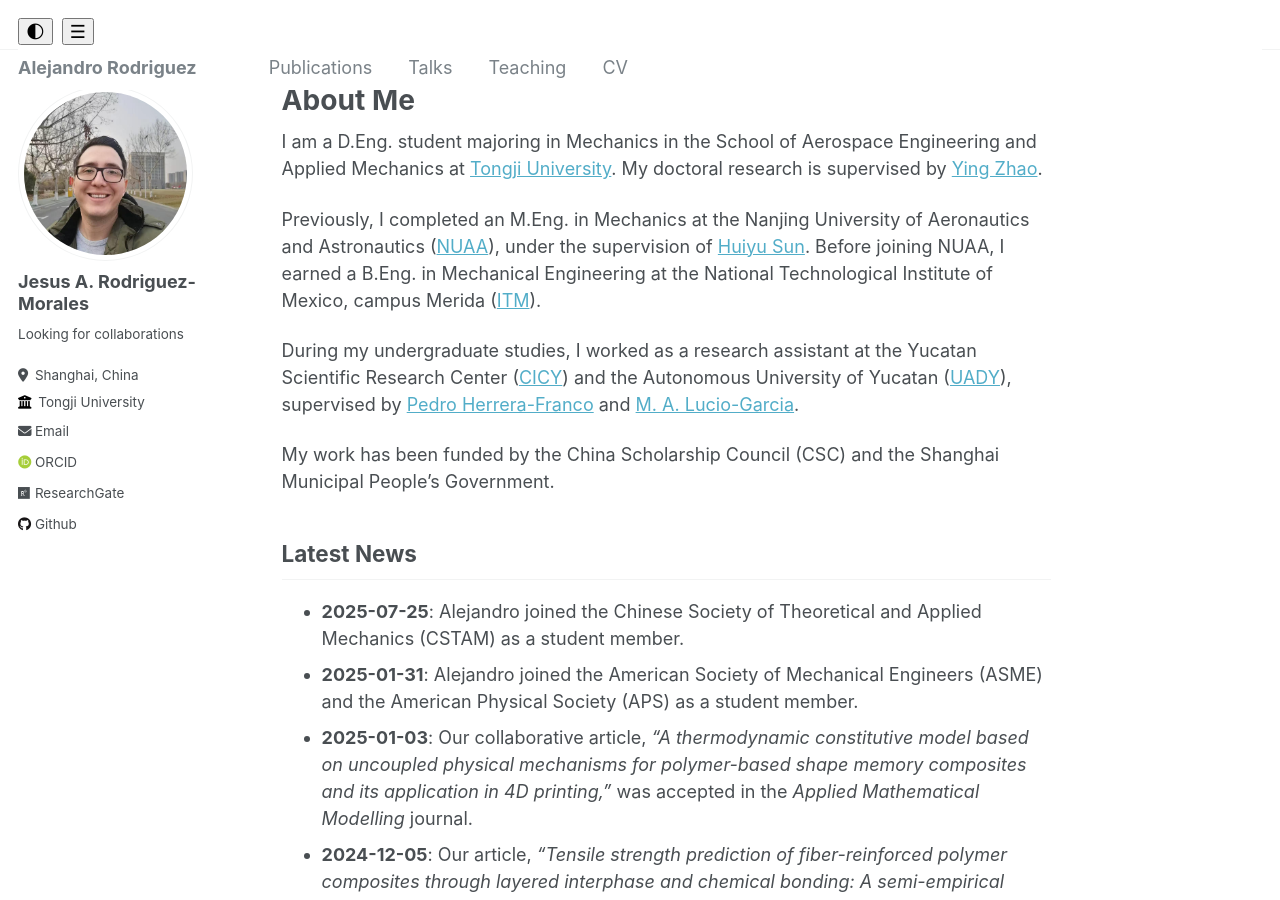
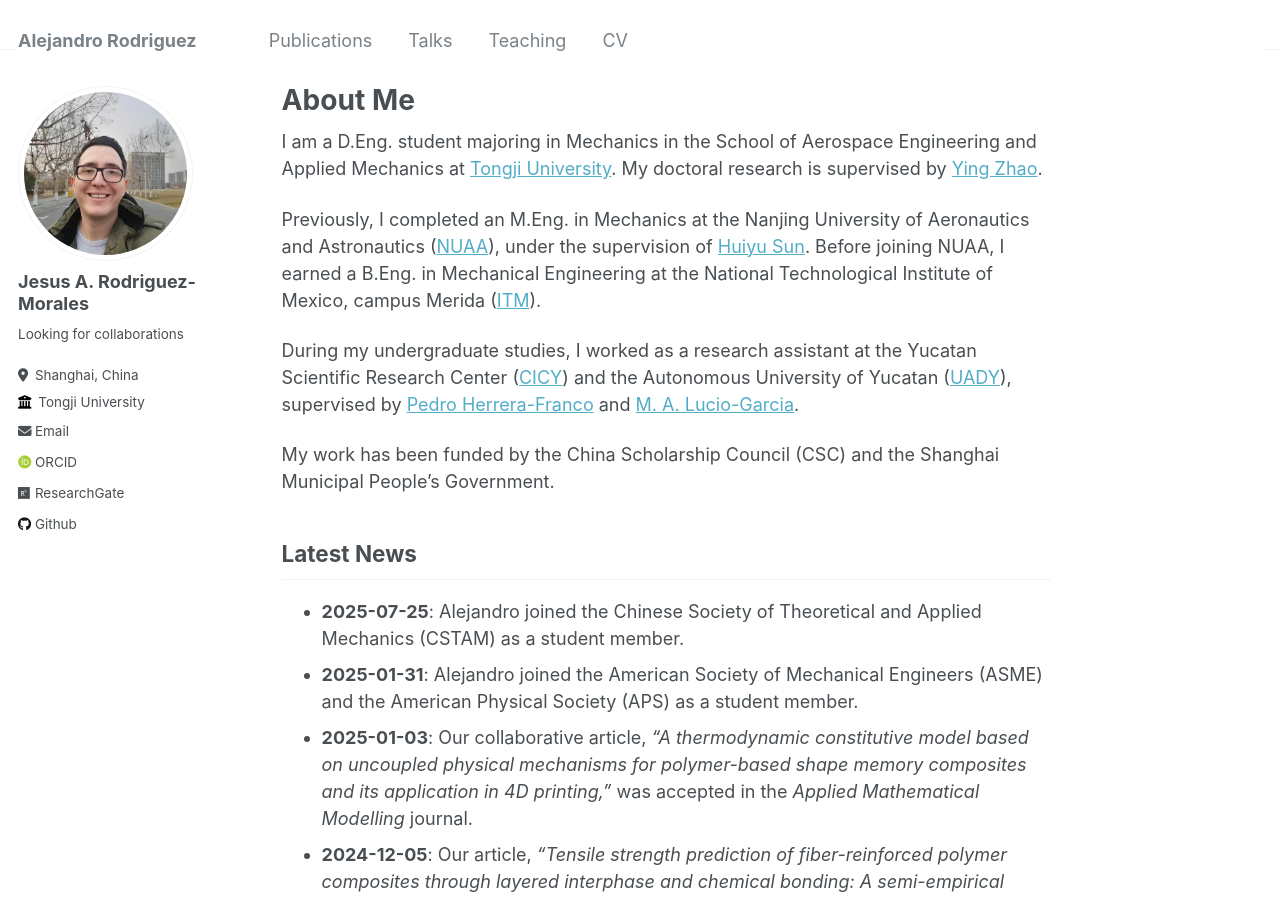
Before and after one commit to alex-rodriguez-m/alex-rodriguez-m.github.io, a Jekyll site: the page built from _pages/about.md, in a window 1280 px wide and 900 px high. Built offline with Jekyll 4.4.1, drawn with Linux system fonts in a browser that asks for light colours; some web fonts are replaced.

Commit message:
Update masthead.html

```diff
--- a/_includes/masthead.html
+++ b/_includes/masthead.html
@@ -2,12 +2,6 @@
 
 <div class="masthead">
   <div class="masthead__inner-wrap">
-
-    <!-- Appearance & UX buttons -->
-    <div class="header-buttons" style="display:flex; gap:0.5rem; align-items:center; z-index:1000;">
-      <button id="theme-toggle" aria-label="Toggle dark mode">🌓</button>
-      <button id="nav-toggle" aria-label="Toggle navigation">☰</button>
-    </div>
 
     <div class="masthead__menu">
       <nav id="site-nav" class="greedy-nav">
```
